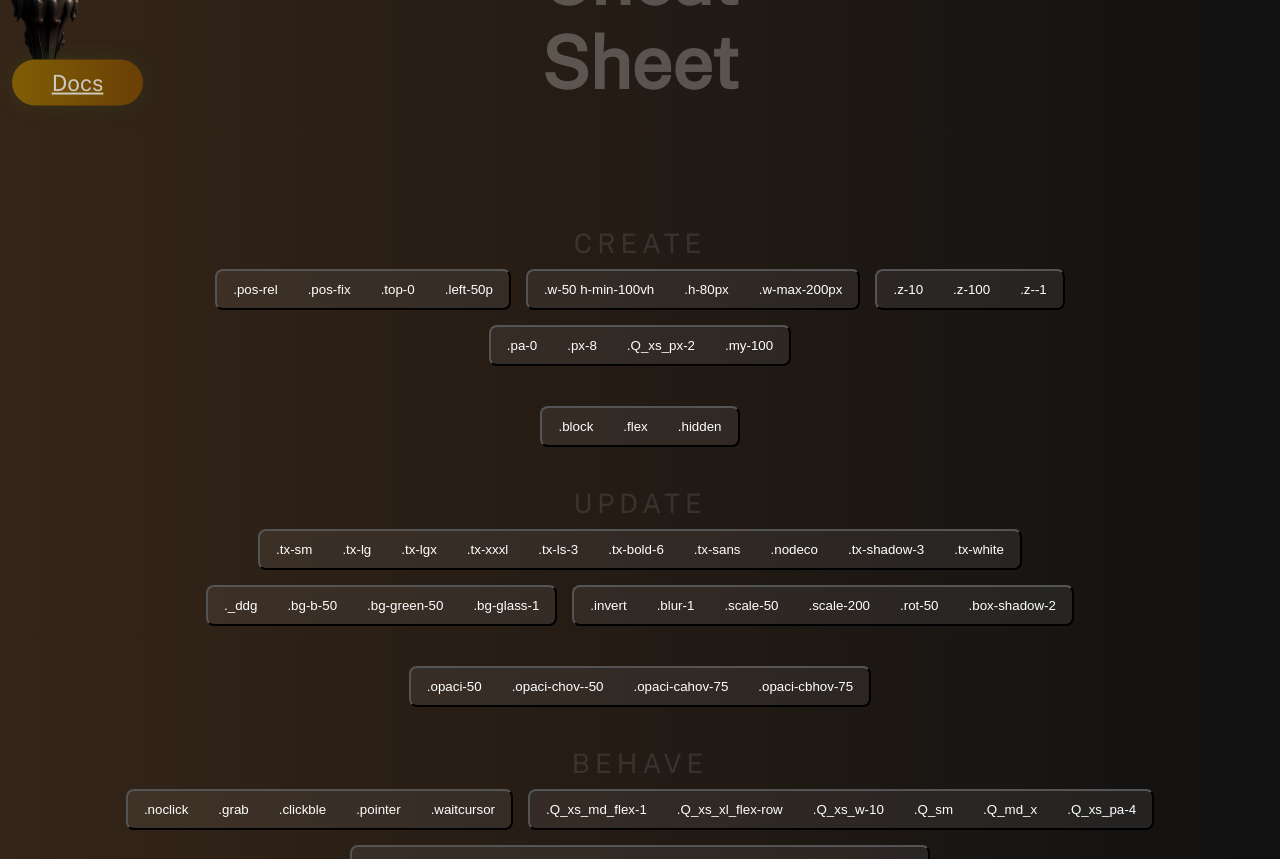
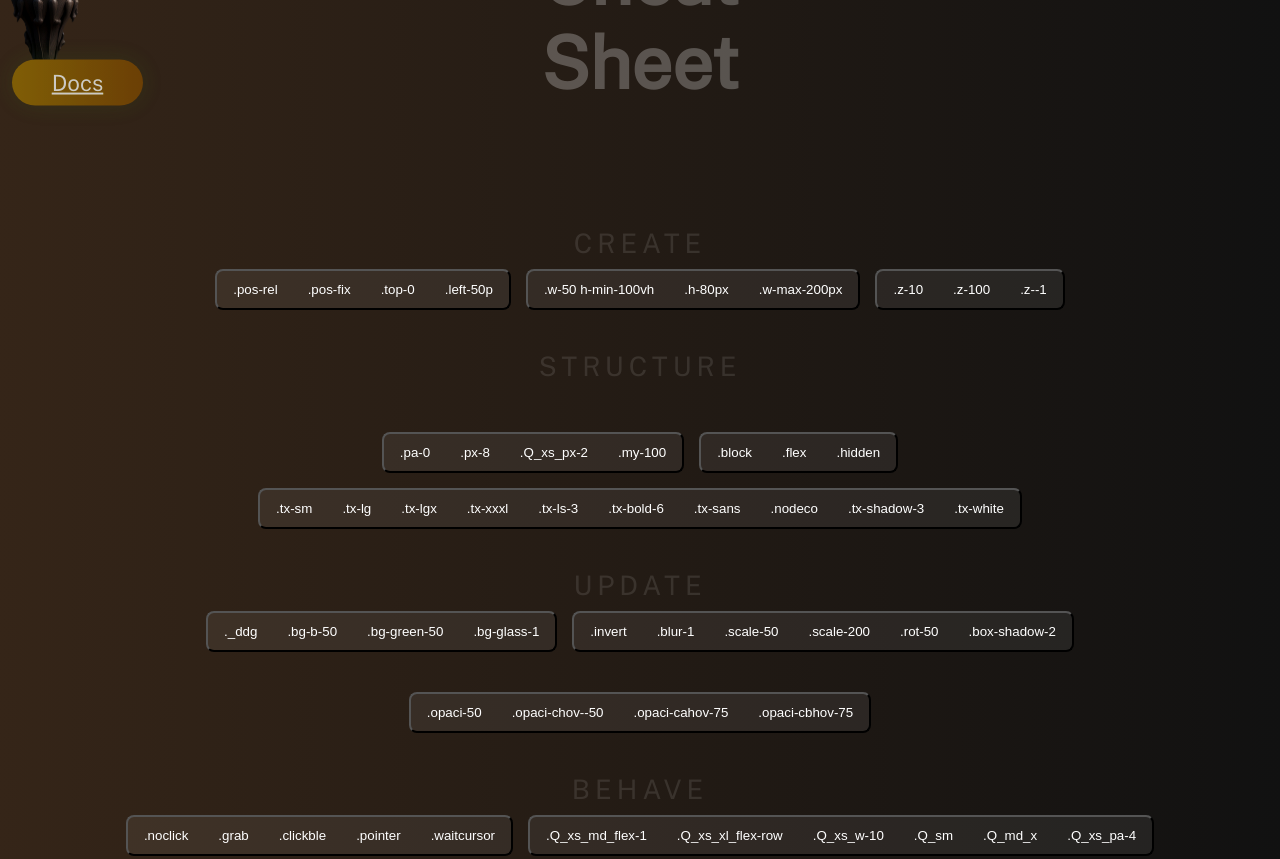
Before and after one commit to 3dunoabraham/csscssweb, a Next.js app: page / in a window 1280 px wide. Shown: the part 1920-2779 px from the top of the page. Built offline with nearby package versions, Linux system fonts and the light colour scheme.

Commit message:
Update index.tsx

```diff
--- a/pages/index.tsx
+++ b/pages/index.tsx
@@ -308,7 +308,7 @@ function Gallery({
             </h1>
             <div className=" w-max-1080px pos-rel flex-col ">
 
-                <div className="flex-row py-8">
+                <div className="flex-row py-8 mb-8">
                         <div className="flex-col pa-4">
                             <div className="flex tx-lgx mt-8 mb-2 opaci-10 tx-ls-5">CREATE</div>
                             <div className="flex-wrap gap-3">
@@ -328,24 +328,22 @@ function Gallery({
                                     <div className="pa-2">.z-100</div>
                                     <div className="pa-2">.z--1</div>
                                 </button>
+                            </div>
+                            <div className="flex tx-lgx mt-8 mb-2 opaci-10 tx-ls-5">
+                                STRUCTURE
+                            </div>
+                            <div className="flex-wrap gap-3 mt-8">
                                 <button className="tx-white bg-w-10 bord-r-8 flex-wrap gap-2">
                                     <div className="pa-2">.pa-0</div>
                                     <div className="pa-2">.px-8</div>
                                     <div className="pa-2">.Q_xs_px-2</div>
                                     <div className="pa-2">.my-100 </div>
                                 </button>
-                            </div>
-                            <div className="flex-wrap gap-3 mt-8">
                                 <button className="tx-white bg-w-10 bord-r-8 flex-wrap gap-2">
                                     <div className="pa-2">.block</div>
                                     <div className="pa-2">.flex</div>
                                     <div className="pa-2">.hidden</div>
                                 </button>
-                            </div>
-                            <div className="flex tx-lgx mt-8 mb-2 opaci-10 tx-ls-5">
-                                UPDATE
-                            </div>
-                            <div className="flex-wrap gap-3">
                                 <button className="tx-white bg-w-10 bord-r-8 flex-wrap gap-2">
                                     <div className="pa-2">.tx-sm</div>
                                     <div className="pa-2">.tx-lg</div>
@@ -358,6 +356,11 @@ function Gallery({
                                     <div className="pa-2">.tx-shadow-3</div>
                                     <div className="pa-2">.tx-white</div>
                                 </button>
+                            </div>
+                            <div className="flex tx-lgx mt-8 mb-2 opaci-10 tx-ls-5">
+                                UPDATE
+                            </div>
+                            <div className="flex-wrap gap-3">
                                 <button className="tx-white bg-w-10 bord-r-8 flex-wrap gap-2">
                                     <div className="pa-2">._ddg</div>
                                     <div className="pa-2">.bg-b-50</div>
```
